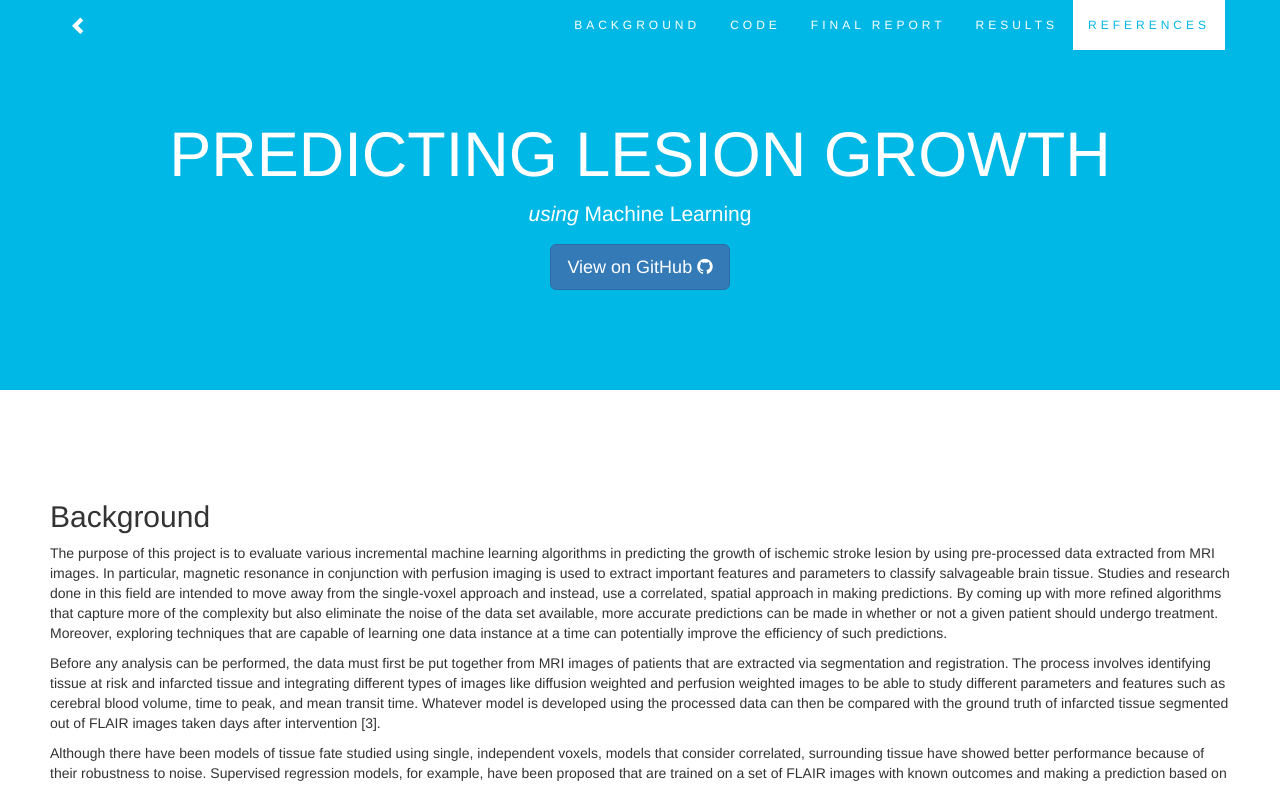
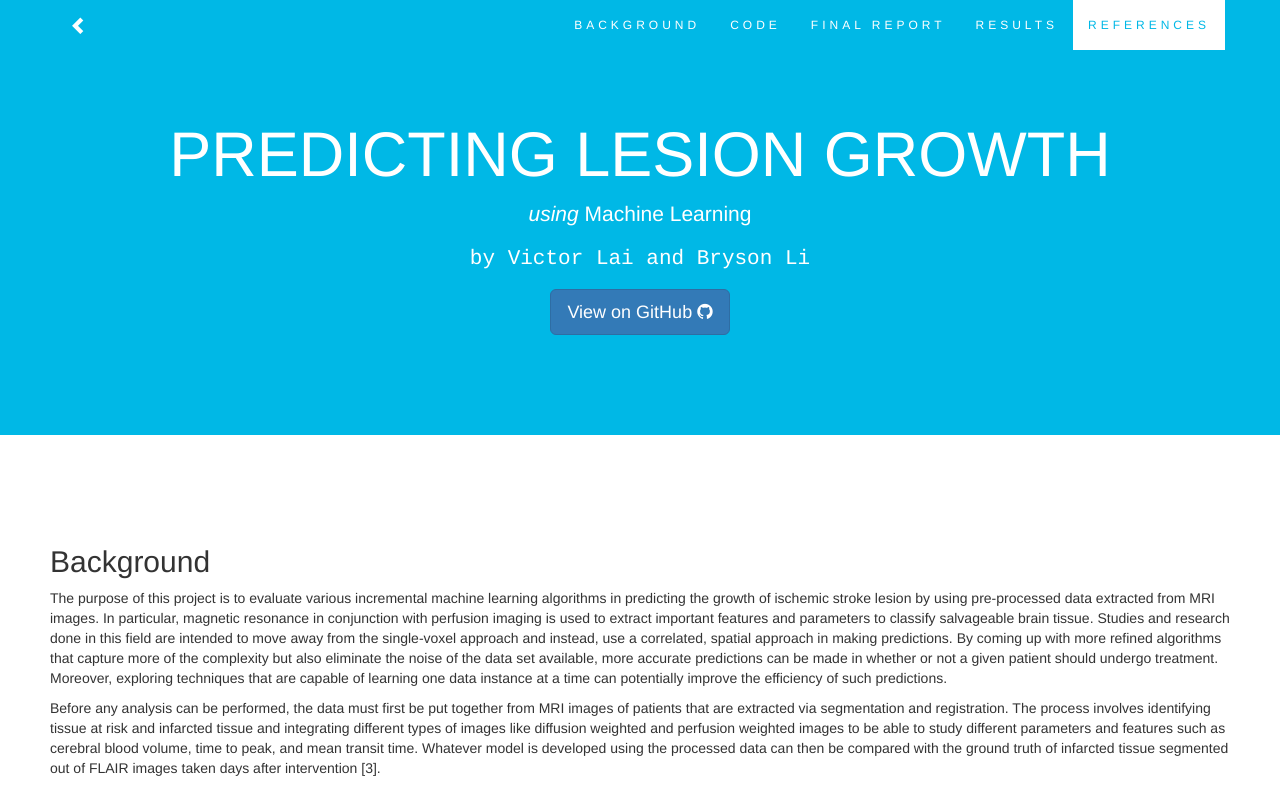
Before and after one commit to viclai/lesion-growth-predictor, a plain HTML site: page index.html in a window 1280 px wide. Shown: the top 785 px of the page. Drawn offline with nearby package versions, Linux system fonts and the light colour scheme.

Commit message:
Webpage Authors

```diff
--- a/index.html
+++ b/index.html
@@ -78,6 +78,9 @@
 			<h1>PREDICTING LESION GROWTH</h1>
 			<p>
 				<em>using</em> Machine Learning
+			</p>
+			<p id="authors">
+				by Victor Lai and Bryson Li
 			</p>
 			<div>
 				<a class="btn btn-primary btn-lg"
--- a/styles.css
+++ b/styles.css
@@ -1,3 +1,7 @@
+#authors {
+	font-family: "courier";
+}
+
 hr {
 	border-color: black;
 	background-color: black;
```
